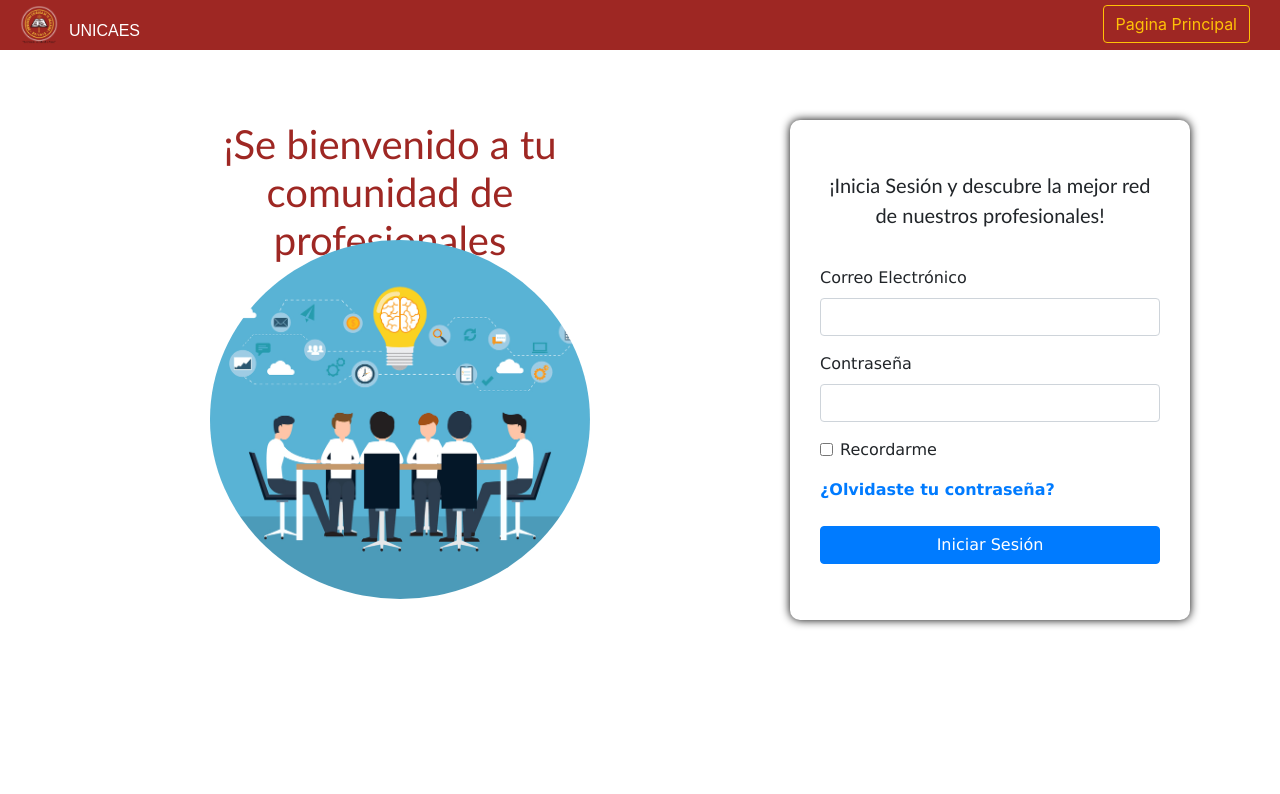
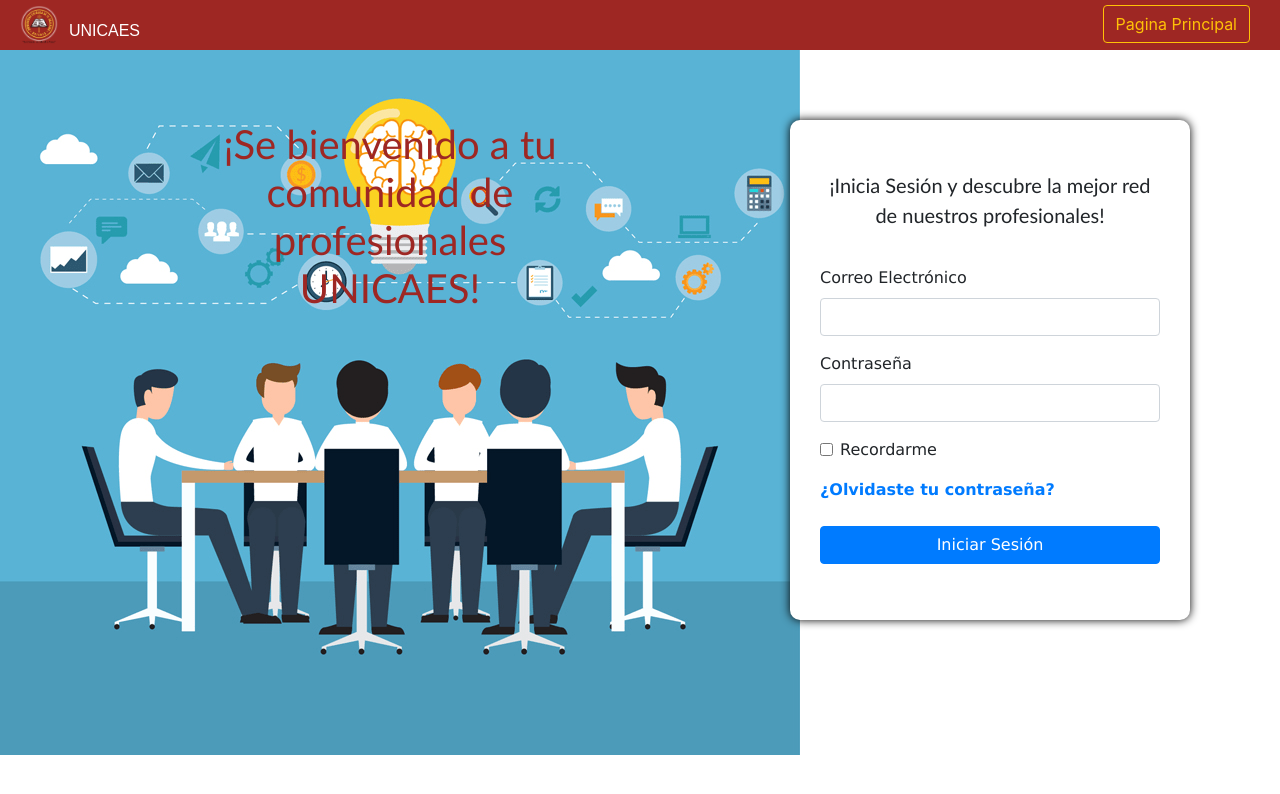
Before and after one commit to ikkiwar/Sistema-de-seguimiento-de-alumnos-egresados-UNICAES, a React (Create React App) app in the folder unicaes/: page /Login in a window 1280 px wide. Shown: the top 794 px of the page. Built offline with nearby package versions, Linux system fonts and the light colour scheme.

Commit message:
Update: Se actualizo el componente para que sea reutilizable

```diff
--- a/unicaes/src/Components/Imagenes.js
+++ b/unicaes/src/Components/Imagenes.js
@@ -2,17 +2,19 @@
 import './Styles/ImagenCircular.css';
 
 class Imagenes extends React.Component{
-
+  // className="Imagenes"
+  /**
+   * Cambios hechos en el componente:
+   * 1.- Ahora en vez de tener una clase css quemada, puede recibir todas las que se necesiten con el props clases
+   * 2.- Se agrego dos props mas para manejar el ancho y el alto
+   */
   render(){
-
     return(
-        <div >
-        <img src={this.props.imagen}  className="Imagenes" alt=""/>
+        <div>
+          <img src={this.props.imagen} className={this.props.clases} alt="" height={this.props.height} width={this.props.width}/>
         </div>
-
-            )
+        )
   }
-
 }
 
 export default Imagenes;
```
